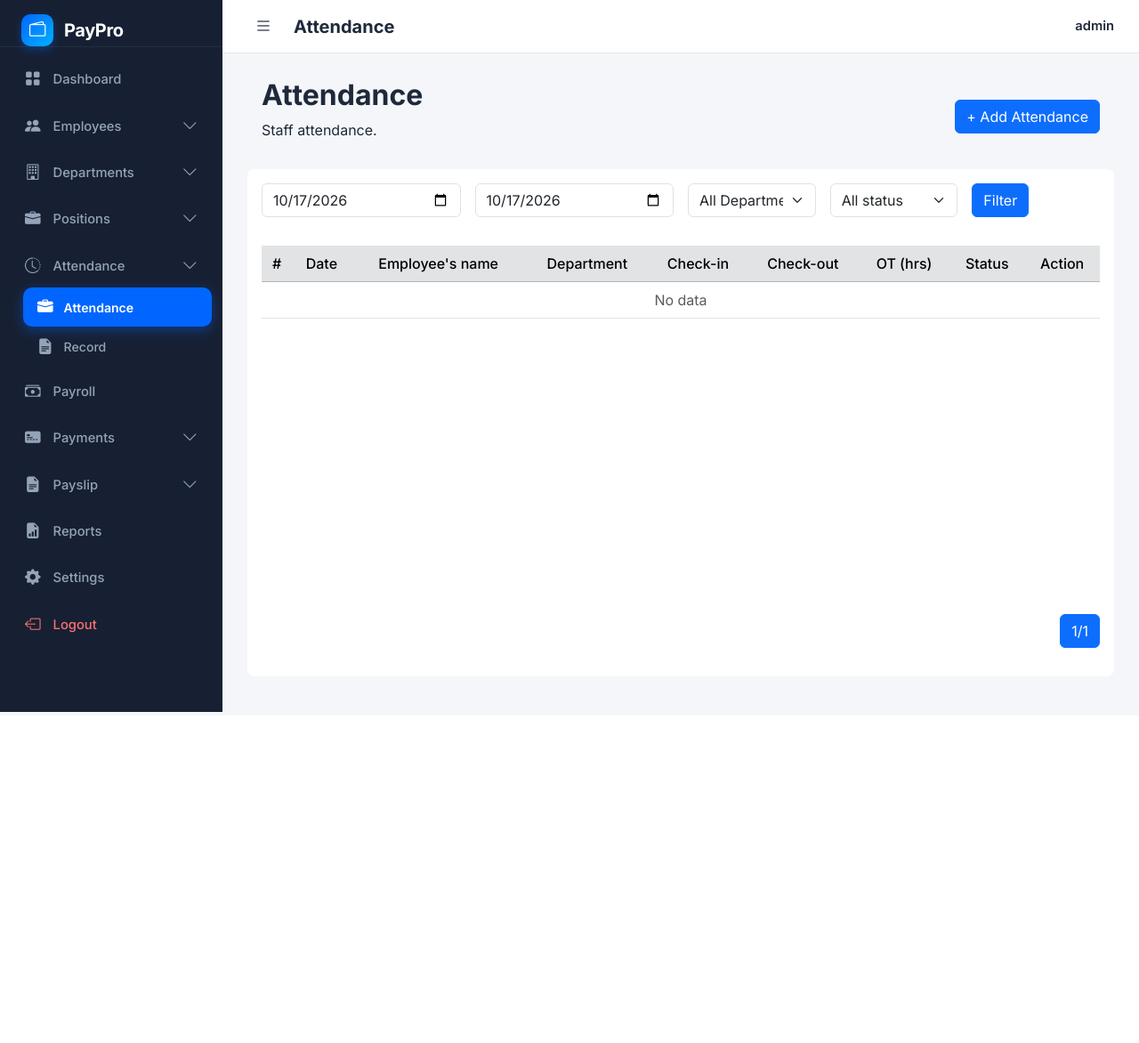
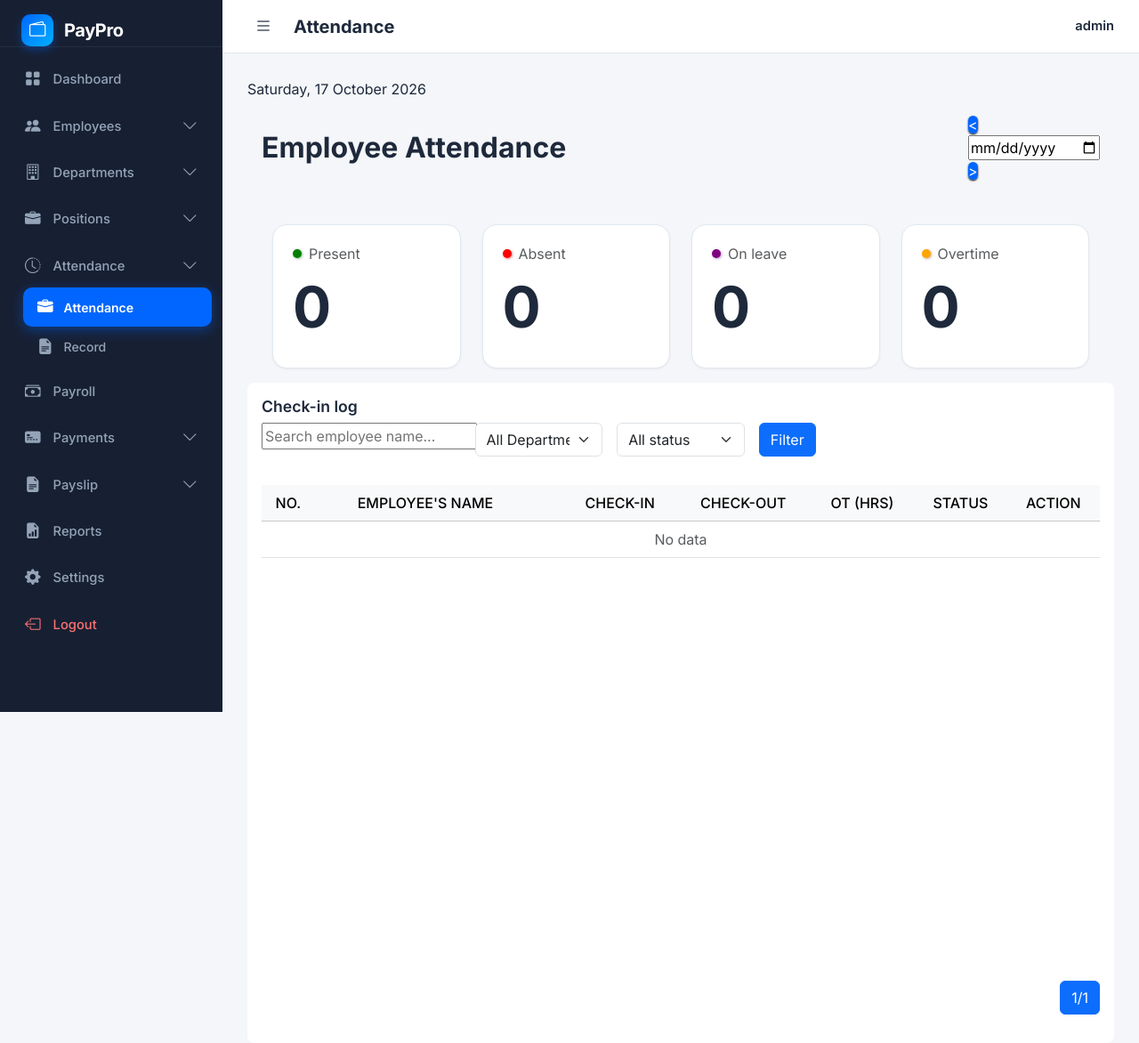
Before and after one commit to SonitaMom/Employee_Payroll_System, a Django app: page /attendance/ in a window 1280 px wide. Shown: the whole page at 89% size. Before the commit the page ends 800 px from the top, so only its background shows below. Run offline with Django 5.2, Linux system fonts and the light colour scheme; a user stored in the database is signed in; data that the repository does not hold is empty; parts of the project's set-up code (start-up, migrations or seed data) failed here and were passed over; some libraries are stand-ins or nearby versions.

Commit message:
Attendance update

```diff
--- a/main/static/css/attendance.css
+++ b/main/static/css/attendance.css
@@ -35,3 +35,87 @@
   margin-top: auto;
   padding-top: 16px;
 }
+
+.attSummary {
+  background-color: var(--card-bg);
+  border: 1px solid var(--border-color);
+  border-radius: 16px;
+  padding: 20px 22px;
+  display: flex;
+  align-items: center;
+  gap: 20px;
+  transition: all 0.25s cubic-bezier(0.16, 1, 0.3, 1);
+  box-shadow:
+    0 1px 3px rgba(0, 0, 0, 0.04),
+    0 1px 2px rgba(0, 0, 0, 0.02);
+  height: 100%;
+}
+
+.attSummary:hover {
+  transform: translateY(-2px);
+  box-shadow:
+    0 10px 20px -8px rgba(15, 23, 42, 0.08),
+    0 4px 6px -2px rgba(15, 23, 42, 0.03);
+  border-color: #cbd5e1;
+}
+
+.present-green,
+.absent-red,
+.on-leave-purple,
+.over-time-orange {
+  width: 10px;
+  height: 10px;
+  display: inline-block;
+  border-radius: 50%;
+  flex: none;
+}
+.present-green {
+  background-color: green;
+  box-shadow: 1px 1px 3px rgba(41, 120, 62, 0.5);
+}
+.absent-red{
+    background-color: red;
+    box-shadow: 1px 1px 3px rgba(173, 26, 26, 0.5);
+}
+.on-leave-purple{
+    background-color: purple;
+    box-shadow: 1px 1px 3px rgba(113, 60, 150, 0.5);
+}
+.over-time-orange{
+    background-color: orange;
+    box-shadow: 1px 1px 3px rgba(153, 92, 46, 0.5);
+}
+
+.number{
+    text-align: center;
+    font-size: 4rem;
+}
+
+/* Avatar */
+.avatar {
+  width: 34px;
+  height: 34px;
+  border-radius: 50%;
+  display: grid;
+  place-items: center;
+  font-size: 0.9rem;
+  font-weight: 700;
+  flex-shrink: 0;
+
+  background-color: #e4e4e4;
+  color: #4a5570;
+}
+
+/* Female: red */
+.avatar-female,
+.avatar-f {
+  background: #fde5e8;
+  color: #c62839;
+}
+
+/* Male: dark-nay */
+.avatar-male,
+.avatar-m {
+  background: #dbe8ff;
+  color: #1747b8;
+}
--- a/main/static/css/payment.css
+++ b/main/static/css/payment.css
@@ -9,7 +9,7 @@
   border-radius: 16px;
   padding: 20px 22px;
   display: flex;
-  align-items: flex-start;
+  align-items: center;
   gap: 20px;
   transition: all 0.25s cubic-bezier(0.16, 1, 0.3, 1);
   box-shadow:
@@ -24,6 +24,8 @@
     0 4px 6px -2px rgba(15, 23, 42, 0.03);
   border-color: #cbd5e1;
 }
+
+
 
 .pay-stat-icon {
   width: 48px;
@@ -84,7 +86,7 @@
 }
 
 .chip:hover{
-  background-color: #6b7690;
+  background-color: #6C757D;
   color: #ffffff;
   transition: all 0.15s ease-in;
 }
--- a/main/templates/attendance/attendance.html
+++ b/main/templates/attendance/attendance.html
@@ -7,13 +7,78 @@
 {% endblock %}
 
 {% block content %}
+<div>
+  <p>Saturday, 17 October 2026</p>
 <div class="d-flex align-items-center justify-content-between attendance-head mx-3">
   <div>
-    <h1 class="m-0">Attendance</h1>
-    <p class="mt-2">Staff attendance.</p>
+    <h1 class="m-0">Employee Attendance</h1>
   </div>
-  <button type="button" class="btn btn-primary" id="btnAdd">+ Add Attendance</button>
+  <!-- <button type="button" class="btn btn-primary" id="btnAdd">+ Add Attendance</button>
+    -->
+  <div>
+    <div>
+      <a href="" class="sq" arai-label="Previous day"><</a>
+      <form action="" method="get">
+        <input type="date" name="date" value="{{day|date:'Y-m-d'}}" onchange="this.form.submit()" aria-label="Choose date">
+      </form>
+      <a href="" class="sq" aria-label="Next day">></a>
+    </div>
+  </div>
 </div>
+</div>
+
+
+<!-- Attendance summary  -->
+ <div class="attSummaries row g-3 g-xl-4 mt-4 mx-3 mb-3">
+  <div class="col-6 col-xl-3">
+    <div class="attSummary present">
+      <div class="d-block">
+        <div class="d-flex gap-2 align-items-center justify-content-center">
+          <span class="present-green"></span>
+          <span class="text-muted">Present</span>
+        </div>
+
+        <strong class="number">{{total_present}}</strong>
+      </div>
+    </div>
+  </div>
+  <div class="col-6 col-xl-3">
+    <div class="attSummary absent">
+      <div class="d-block">
+        <div class="d-flex gap-2 align-items-center justify-content-center">
+          <span class="absent-red"></span>
+          <span class="text-muted">Absent</span>
+        </div>
+
+        <strong class="number">{{ total_absent }}</strong>
+      </div>
+    </div>
+  </div>
+  <div class="col-6 col-xl-3">
+    <div class="attSummary on-leave">
+      <div class="d-block">
+        <div class="d-flex align-items-center justify-content-center gap-2">
+          <span class="on-leave-purple"></span>
+          <span class="text-muted">On leave</span>
+        </div>
+
+        <strong class="number">{{total_leave}}</strong>
+      </div>
+    </div>
+  </div>
+  <div class="col-6 col-xl-3">
+    <div class="attSummary over-time">
+      <div class="d-block">
+        <div class="d-flex justify-content-center align-items-center gap-2">
+          <span class="over-time-orange"></span>
+          <span class="text-muted">Overtime</span>
+        </div>
+
+        <strong class="number">{{total_ot_hours}}</strong>
+      </div>
+    </div>
+  </div>
+ </div>
 
 {% if messages %}
 {% for m in messages %}
@@ -22,9 +87,15 @@
 {% endif %}
 
 <div class="attendance-table my-3 p-3">
+  <div>
+    <h3>Check-in log</h3>
+  </div>
   <form method="get" class="row g-3 mb-3">
-    <div class="col-3"><input type="date" name="start" value="{{ start }}" class="form-control" /></div>
-    <div class="col-3"><input type="date" name="end" value="{{ end }}" class="form-control" /></div>
+    <!-- <div class="col-3"><input type="date" name="start" value="{{ start }}" class="form-control" /></div>
+    <div class="col-3"><input type="date" name="end" value="{{ end }}" class="form-control" /></div> -->
+    <div class="col-3">
+      <input type="search" name="" value="" placeholder="Search employee name..." aria-label="Search employee" class="search">
+    </div>
     <div class="col-2">
       <select name="dept" class="form-select">
         <option value="">All Departments</option>
@@ -46,12 +117,12 @@
 
   <div class="table-responsive mt-3">
     <table class="table align-middle mb-0">
-      <thead class="table-secondary ">
-        <tr class="text-center">
-          <th>#</th>
-          <th>Date</th>
-          <th>Employee's name</th>
-          <th>Department</th>
+      <thead class="table-light ">
+        <tr class="text-center text-muted text-uppercase">
+          <th>No.</th>
+          <!-- <th>Date</th> -->
+          <th class="text-start ps-5">Employee's name</th>
+          <!-- <th>Department</th> -->
           <th>Check-in</th>
           <th>Check-out</th>
           <th>OT (hrs)</th>
@@ -63,12 +134,21 @@
         {% for a in page %}
         <tr class="text-center">
           <td>{{ a.row_no }}</td>
-          <td>{{ a.date|date:"d/m/Y" }}</td>
-          <td>{{ a.employee.full_name }}</td>
-          <td>{{ a.employee.department }}</td>
+          <!-- <td>{{ a.date|date:"d/m/Y" }}</td> -->
+          <!-- <td>{{ a.employee.full_name }}</td> -->
+          <td class="text-start ps-5">
+            <div class="who d-flex justify-content-start gap-3 align-items-center">
+              <span class="avatar avatar-{{ a.employee.sex|lower }}"> {{a.employee.first_name|slice:"1"|upper}}{{a.employee.last_name|slice:"1"|upper}}</span>
+              <div class="d-block">
+                <p class="m-0">{{a.employee.full_name}}</p>
+                <p class="text-muted m-0">{{a.employee.department}}</p>
+              </div>
+            </div>
+          </td>
+          <!-- <td>{{ a.employee.department }}</td> -->
           <td>{{ a.check_in|time:"H:i"|default:"-" }}</td>
           <td>{{ a.check_out|time:"H:i"|default:"-" }}</td>
-          <td>{{ a.ot_hours }}</td>
+          <td>{{ a.ot_hours }}h</td>
           <td><span class="badge text-bg-{{ a.badge }}">{{ a.status }}</span></td>
           <td>
             <button type="button" class="btn btn-sm btn-outline-primary" data-edit
--- a/main/views.py
+++ b/main/views.py
@@ -186,6 +186,7 @@ def attendance(request):
     dept = request.GET.get("dept", "")
     status = request.GET.get("status", "")
     dept_id = int(dept) if dept.isdigit() else None
+    now = timezone.now()
 
     qs = (Attendance.objects.select_related("employee__department")
           .filter(date__range=[start, end]))
@@ -202,6 +203,11 @@ def attendance(request):
     for i, a in enumerate(page):
         a.row_no =total-offset-i
 
+    total_absent = Attendance.objects.filter(date=now.date(), status=Attendance.StatusChoices.ABSENT).count()
+    total_present = Attendance.objects.filter(date=now.date(), status=Attendance.StatusChoices.PRESENT).count()
+    total_leave = Attendance.objects.filter(date=now.date(), status=Attendance.StatusChoices.LEAVE).count()
+    total_ot_hours = Attendance.objects.filter(date=now.date()).aggregate(Sum('ot_hours'))['ot_hours__sum'] or 0
+
     return render(request, "attendance/attendance.html", {
         "title": "Attendance",
         "page" : page,
@@ -210,6 +216,10 @@ def attendance(request):
         "statuses": Attendance.StatusChoices.choices,
         "start": start, "end":end, "dept":dept, "status":status,
         "employees": employees_data(),
+        "total_absent": total_absent,
+        "total_present": total_present,
+        "total_leave":total_leave,
+        "total_ot_hours": total_ot_hours,
     })
 
 
@@ -608,17 +618,25 @@ def payments_test(request):
     # if false back toc current month
     today=date.today()
     try:
-        year, month = map(int, request.GET.get("month", "").split("-"))
-        selected=date(year, month,1)
+        selected_month = int(request.GET.get("month", today.month))
+        if not 1 <= selected_month <=12:
+            raise ValueError
     except ValueError:
-        selected=today.replace(day=1)
+        selected_month=today.month
 
-    #12 months
-    base=today.year *12 +today.month -1
-    months =[date((base +i) // 12, (base +i) %12 +1,1) for i in range(-12,13)]
+    # Year selected from 2000 to
 
-    month_qs=Payment.objects.select_related("payroll__employee").filter(payroll__pay_period__year=selected.year,
-                payroll__pay_period__month=selected.month)
+    try:
+        selected_year = int( request.GET.get("year", today.year))
+    except ValueError:
+        selected_year= today.year
+
+    # year and month select options
+    months = [(i, calendar.month_name[i]) for i in range(1,13)]
+    years = range(today.year - 5, today.year +5) # 5 year back
+
+    month_qs=Payment.objects.select_related("payroll__employee").filter(payroll__pay_period__year=selected_year,
+                payroll__pay_period__month=selected_month)
 
     def total(status=None):
         qs=month_qs.filter(status=status) if status else month_qs
@@ -647,8 +665,8 @@ def payments_test(request):
 
     # Approved payrolls of this month that have no payment yet (for "+ Add Payment")
     available_payrolls = Payroll.objects.select_related("employee").filter(
-        pay_period__year=selected.year,
-        pay_period__month=selected.month,
+        pay_period__year=selected_year,
+        pay_period__month=selected_month,
         status=Payroll.StatusChoices.APPROVED,
         payment__isnull=True,
     )
@@ -659,8 +677,10 @@ def payments_test(request):
 
     return render(request, "payments/payment.html", {
         "title": "Payment",
+        "selected_year": selected_year,
+        "selected_month": selected_month,
         "months": months,
-        "selected": selected,
+        "years": years,
         "page": page,
         "status": status,
         "q": q,
@@ -676,23 +696,32 @@ def payments_test(request):
 @login_required
 @permission_required("main.view_payment", raise_exception=True)
 def payment_details(request):
-    """Separate page: pick an employee, see their employee / payroll / payment info."""
+# if false back toc current month
     today=date.today()
     try:
-            year, month = map(int, request.GET.get("month", "").split("-"))
-            selected=date(year, month,1)
+        selected_month = int(request.GET.get("month", today.month))
+        if not 1 <= selected_month <=12:
+            raise ValueError
     except ValueError:
-            selected=today.replace(day=1)
+        selected_month=today.month
 
-        #12 months
-    base=today.year *12 +today.month -1
-    months =[date((base +i) // 12, (base +i) %12 +1,1) for i in range(-12,13)]
+    # Year selected from 2000 to
+
+    try:
+        selected_year = int( request.GET.get("year", today.year))
+    except ValueError:
+        selected_year= today.year
+
+    # year and month select options
+    months = [(i, calendar.month_name[i]) for i in range(1,13)]
+    years = range(today.year - 5, today.year +5) # 5 year back
+
 
     payments = Payment.objects.select_related(
         "payroll__employee__department", "payroll__employee__position"
     ).filter(
-        payroll__pay_period__year=selected.year,
-        payroll__pay_period__month=selected.month,
+        payroll__pay_period__year=selected_year,
+        payroll__pay_period__month=selected_month,
     ).order_by("payroll__employee__first_name", "payroll__employee__last_name")
 
     payment = None
@@ -703,7 +732,9 @@ def payment_details(request):
     return render(request, "payments/paymentDetail.html", {
         "title": "Payment Details",
         "months": months,
-        "selected": selected,
+        "selected_year": selected_year,
+        "years": years,
+        "selected_month": selected_month,
         "payments": payments,
         "payment": payment,
     })
```
Also changed, not shown: main/templates/payments/payment.html (+16 -13 lines), main/templates/payments/paymentDetail.html (+32 -13 lines). Lines whose indentation alone changed are shown as unchanged.
